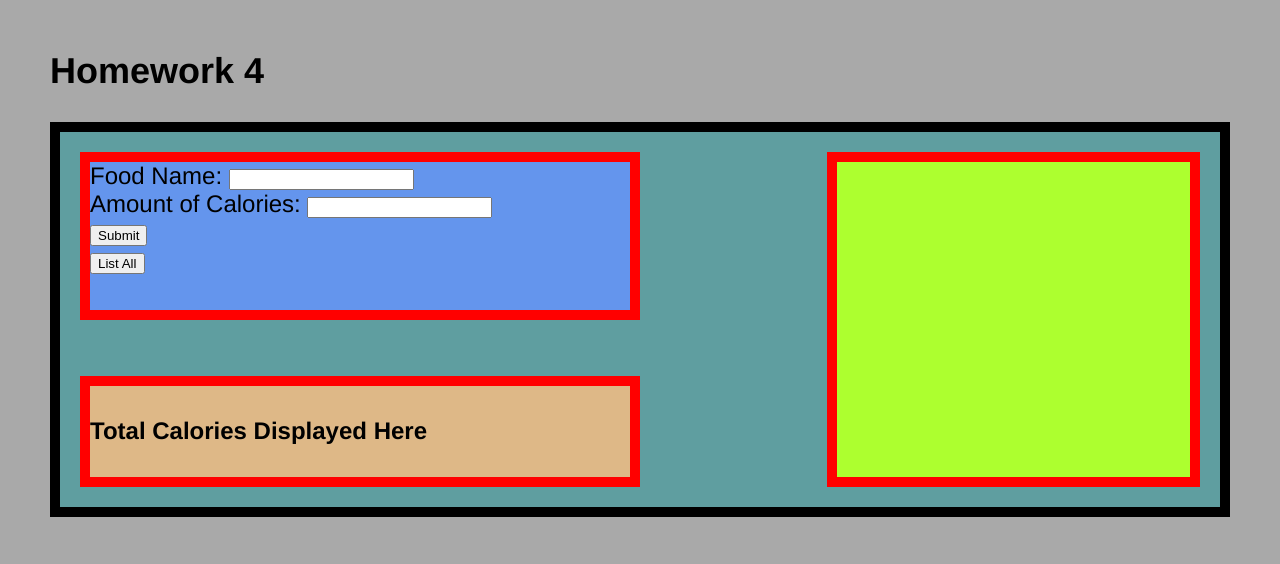
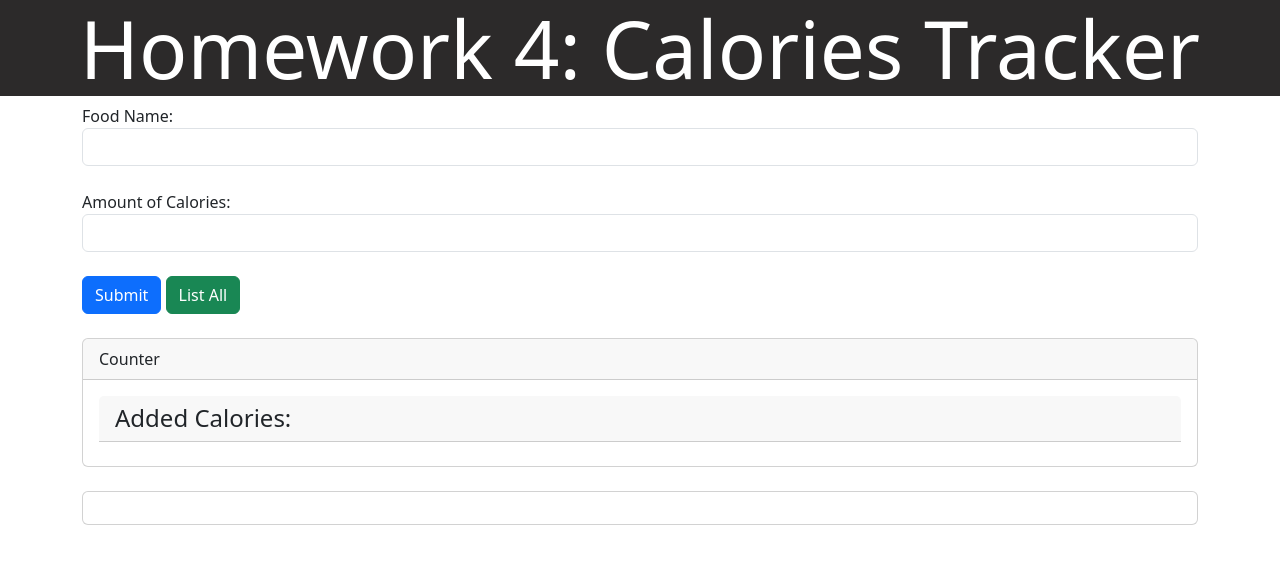
Before and after one commit to DeftSlyNinja/Homework4, a plain HTML site: page index.html in a window 1280 px wide. Drawn offline with nearby package versions, Linux system fonts and the light colour scheme.

Commit message:
added more css/bootstrap

```diff
--- a/index.html
+++ b/index.html
@@ -5,33 +5,52 @@
     <meta charset="utf-8">
     <title>Homework 4</title>
     <link rel="stylesheet" type="text/css" href="site.css">
+    <link href="https://cdn.jsdelivr.net/npm/bootstrap@5.3.2/dist/css/bootstrap.min.css" rel="stylesheet" integrity="sha384-T3c6CoIi6uLrA9TneNEoa7RxnatzjcDSCmG1MXxSR1GAsXEV/Dwwykc2MPK8M2HN" crossorigin="anonymous">
 </head>
 
 <body>
-    <h2>Homework 4</h2>
-    <section id="container" class="container1">
-        <div id="div1" class="class1">
+    <div class="banner text-center">
+        <h2 class="appname display-1 font-weight-bold">Homework 4: Calories Tracker</h2>
+    </div>
+    <section id="container1" class="container ">
+        <form>
+            <div id="div1" class="class1" class="mb-3">
+                <label for="foodInput" class="form-lable">Food Name:</label>
+                <input id="foodInput" type="text" class="form-control"><br>
 
-            <label for="foodInput">Food Name:</label>
-            <input id="foodInput" type="text"><br>
-            <label for="caloriesInput">Amount of Calories:</label>
-            <input id="caloriesInput" type="text"><br>
-            <input id="subButton" onclick="PopulateArray()" type="button" value="Submit"><br>
-            <input id="listButton" onclick= "displayFoodInHTML()" type="button" value="List All"> <br>
+                <label for="caloriesInput" class="form-lable">Amount of Calories:</label>
+                <input id="caloriesInput" type="text" class="form-control"><br>
+
+                <button id="subButton" onclick="PopulateArray()" type="button" class="btn btn-primary" >Submit </button>
+                <button id="listButton" onclick= "displayFoodInHTML()" type="button" class="btn btn-success">List All</button><br>
+            </div>
+
+        </form>
+
+
+
+        <div id="display" class="card  card mt-4">
+            <div class="card-header">
+                Counter
+            </div>
+            <div id="div2" class="card-body">
+                <h4 id="totalDisplay" class="card-header">Added Calories: </h4>
+                <p id="Caloriesdisplay" class="card-text mb-2"></p>
+                <p id ="TotalCal" class="card-text mb-2"></p>
+            </div>
         </div>
 
-        <div id="div2" class="class2">
-            <h4 id="totalDisplay">Total Calories Displayed Here</h4>
-            <p id="Caloriesdisplay"></p>
-            <p id ="TotalCal"></p>
-        </div>
 
-        <div id="div3" class="class3">
-            <!-- Might make a section that shows all the food in the array -->
+        <div id="div3" class="card mt-4">
+            <div class=" card-body">
+
+            </div>
+
         </div>
     </section>
 
     <script src="main.js"></script>
+    <script src="https://cdn.jsdelivr.net/npm/bootstrap@5.3.2/dist/js/bootstrap.bundle.min.js" integrity="sha384-C6RzsynM9kWDrMNeT87bh95OGNyZPhcTNXj1NW7RuBCsyN/o0jlpcV8Qyq46cDfL" crossorigin="anonymous"></script>
 </body>
 
 </html>
--- a/main.js
+++ b/main.js
@@ -69,11 +69,13 @@ function displayFoodInHTML() {
 
     // Create a new list element
     let listElement = document.createElement('ul');
+    listElement.classList.add('list-group'); //add in bootstrap
 
     // Create list items for each Food object in the array
     foodArray.forEach(food => {
         let listItem = document.createElement('li');
-        listItem.textContent = `Food:${food.name} | Calories: ${food.calories}`;
+        listItem.textContent = `Food: ${food.name} | Calories: ${food.calories}`;
+        listItem.classList.add('list-group-item'); //add in bootstrap
         listElement.appendChild(listItem);
     });
 
--- a/site.css
+++ b/site.css
@@ -1,9 +1,10 @@
  body {
     margin: 50px;
-    font-family: Helvetica, sans-serif;
+    font-family: sans-serif;
     font-size: 150%;
-    background-color: darkgray;
+    background-color:black;
 }
+
 
 .container1{
     display: grid;
@@ -15,14 +16,16 @@
 
 }
 
+
+
 .class1{
-    background-color: cornflowerblue;
     grid-row-start: 1;
     grid-row-end: 4;
     grid-column-start: 1;
     grid-column-end: 4;
-    border: 10px solid red;
+
 }
+
 
 .class2{
     background-color: burlywood;
@@ -41,3 +44,11 @@
     grid-column-end: 7;
     border: 10px solid red;
 }
+
+.banner{
+    background-color:rgb(44, 42, 42);
+
+}
+.appname{
+    color:white;
+}
```
